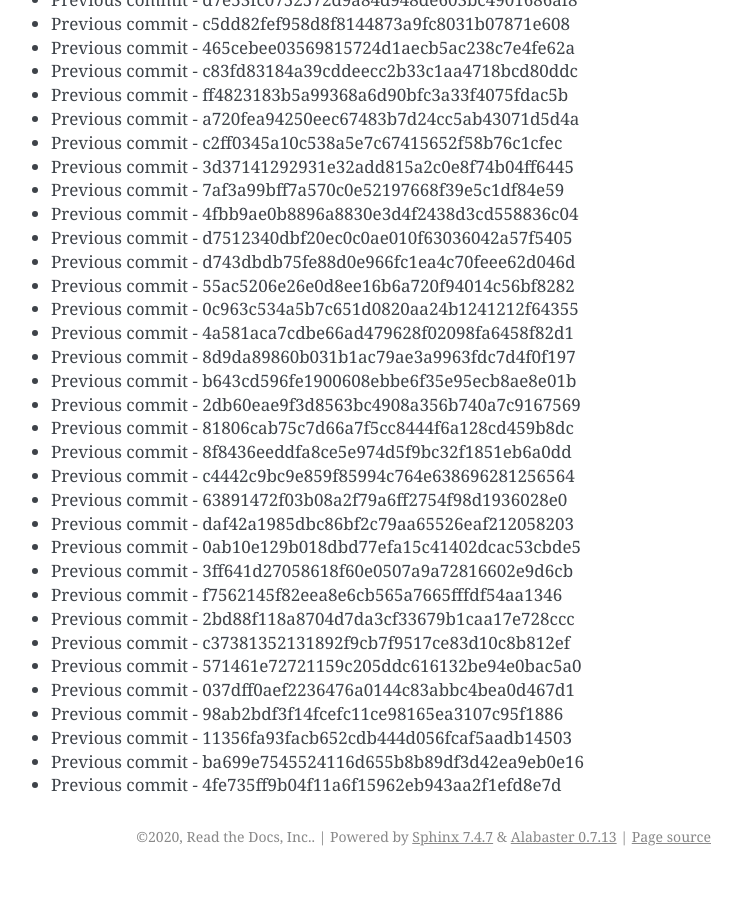
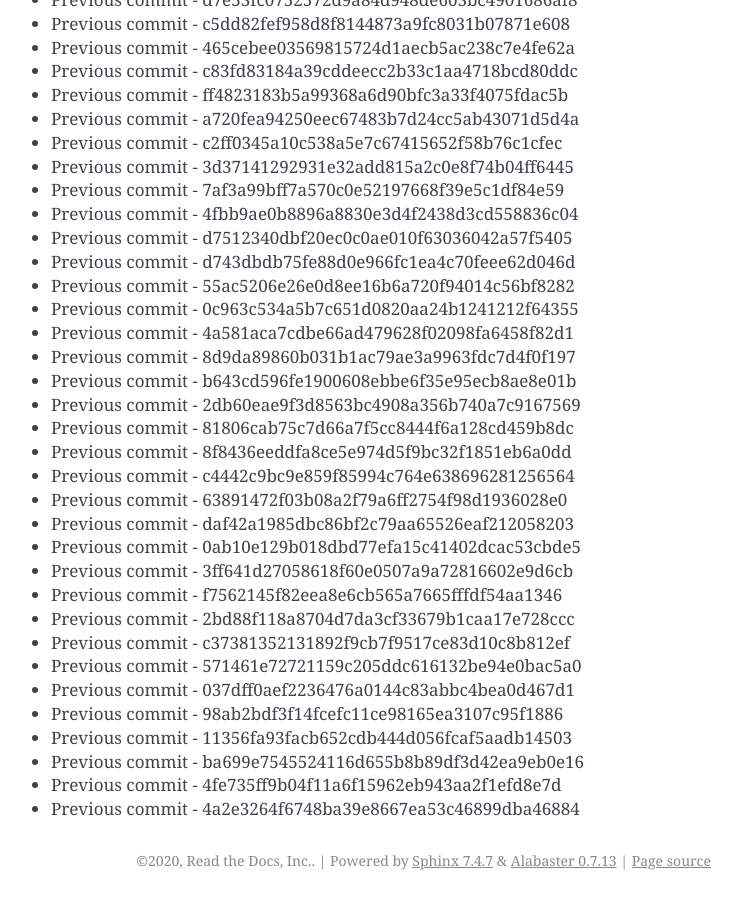
Before and after one commit to readthedocs/rtd-git-stresstest, a Sphinx documentation site: the page built from docs/updates.rst, in a window 1280 px wide and 900 px high, scrolled down 63503 px. Shown: the whole window, without its empty margins (399-1141 px from the left). Built offline with Sphinx 7.4.7, drawn with Linux system fonts in a browser that asks for light colours; before the commit the page ends 64379 px from its top, so only the background shows below that.

Commit message:
Generating commit from previous: 4a2e3264f6748ba39e8667ea53c46899dba46884

```diff
--- a/docs/updates.rst
+++ b/docs/updates.rst
@@ -2700,3 +2700,4 @@ It can be tested for any performance characteristics.
 * Previous commit - 11356fa93facb652cdb444d056fcaf5aadb14503
 * Previous commit - ba699e7545524116d655b8b89df3d42ea9eb0e16
 * Previous commit - 4fe735ff9b04f11a6f15962eb943aa2f1efd8e7d
+* Previous commit - 4a2e3264f6748ba39e8667ea53c46899dba46884
```
